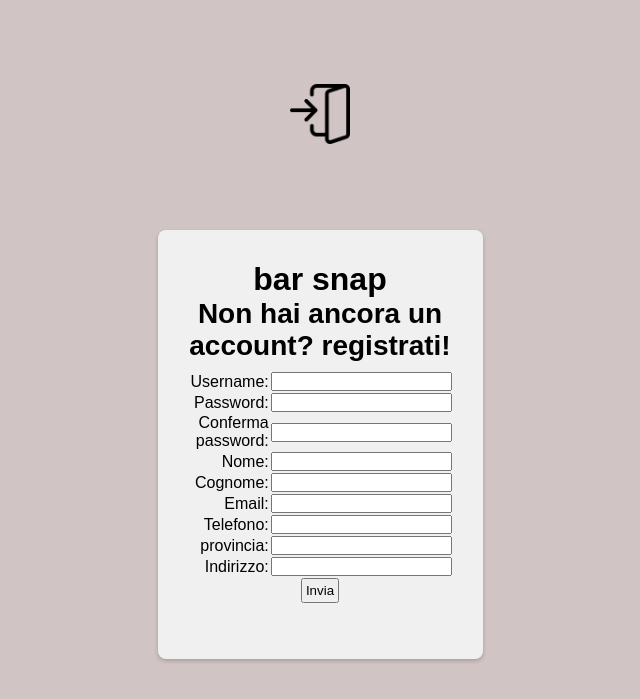
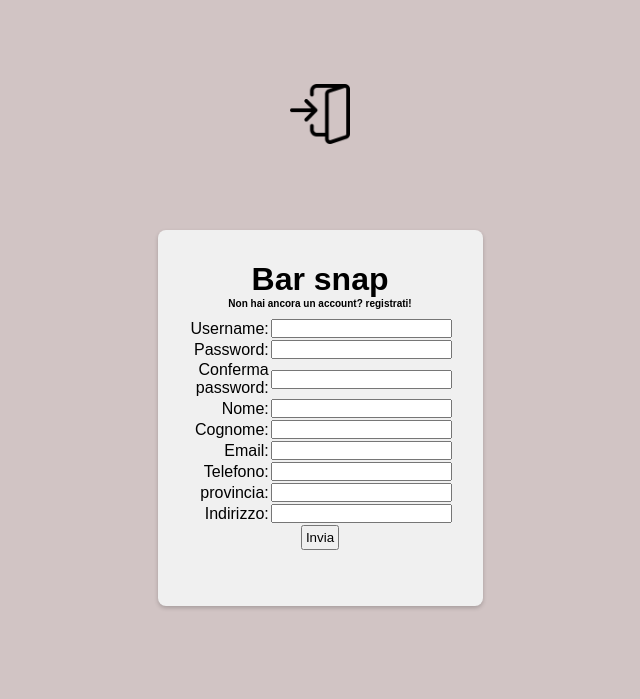
Before and after one commit to alessandrapuertas/sito_miele_puertas, a PHP site: page /pagina/registrazione.php in a window 1280 px wide. Shown: the top 699 px of the page, without its empty margins (320-960 px from the left). Run offline with PHP 8.4, Linux system fonts and the light colour scheme.

Commit message:
modifica scritta registrazione

```diff
--- a/pagina/registrazione.php
+++ b/pagina/registrazione.php
@@ -41,8 +41,8 @@
 	padding: 15px;
 	text-align: center;
 	padding-bottom: 40px;">
-        <h1 >bar snap</h1>
-        <h3>Non hai ancora un account? registrati!</h3>
+        <h1 >Bar snap</h1>
+        <h3 style = "font-size: 10px;">Non hai ancora un account? registrati!</h3>
 
 
         <form action="" method="post">
```
